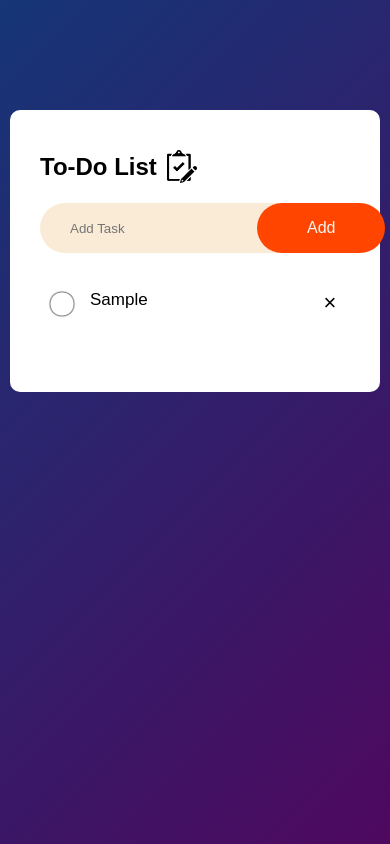
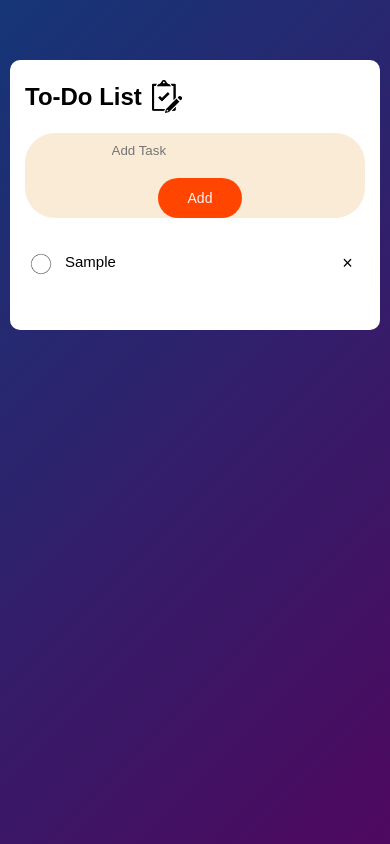
Before and after one commit to ombedebob/To-Do-List, a plain HTML site: page index.html in a window 390 px wide. Both pictures are taken after typing "Sample" into the empty fields and a click on the button "Add". Drawn offline with Linux system fonts and the light colour scheme; files whose address does not match are found by name.

Commit message:
Update style.css

```diff
--- a/style.css
+++ b/style.css
@@ -111,3 +111,45 @@ ul li span{
 ul li span:hover{
   background: orange;
 }
+
+/* Mobile responsiveness */
+@media only screen and (max-width: 600px) {
+  .todo-app {
+    padding: 20px 15px 50px;
+    margin: 50px auto 10px;
+  }
+
+  .row {
+    flex-direction: column;
+    padding-left: 10px;
+  }
+
+  input {
+    padding: 10px;
+    margin-bottom: 10px;
+  }
+
+  button {
+    padding: 12px 30px;
+    font-size: 14px;
+  }
+
+  ul li {
+    font-size: 15px;
+    padding: 10px 8px 10px 40px;
+  }
+
+  ul li::before {
+    height: 22px;
+    width: 22px;
+    top: 10px;
+    left: 5px;
+  }
+
+  ul li span {
+    width: 35px;
+    height: 35px;
+    font-size: 18px;
+    top: 0;
+  }
+}
```
